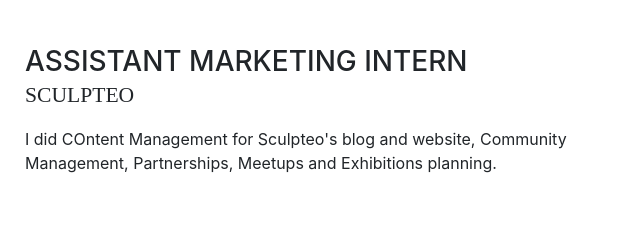
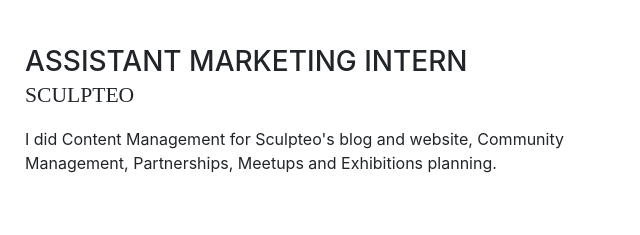
Before and after one commit to atoulmet/atoulmet.github.io, a website with bundled scripts: page index.html in a window 1280 px wide. Shown: the part 1325-1560 px from the top of the page, 295-935 px from the left. Built offline with nearby package versions, Linux system fonts and the light colour scheme; a web font is replaced by a local one.

Commit message:
Update index.html

```diff
--- a/index.html
+++ b/index.html
@@ -132,7 +132,7 @@
             <div class="resume-content mr-auto">
               <h3 class="mb-0">Assistant Marketing Intern</h3>
               <div class="subheading mb-3">Sculpteo</div>
-              <p>I did COntent Management for Sculpteo's blog and website, Community Management, Partnerships, Meetups and Exhibitions planning.</p>
+              <p>I did Content Management for Sculpteo's blog and website, Community Management, Partnerships, Meetups and Exhibitions planning.</p>
             </div>
             <div class="resume-date text-md-right">
               <span class="text-primary">June 2014 - December 2014</span>
```
